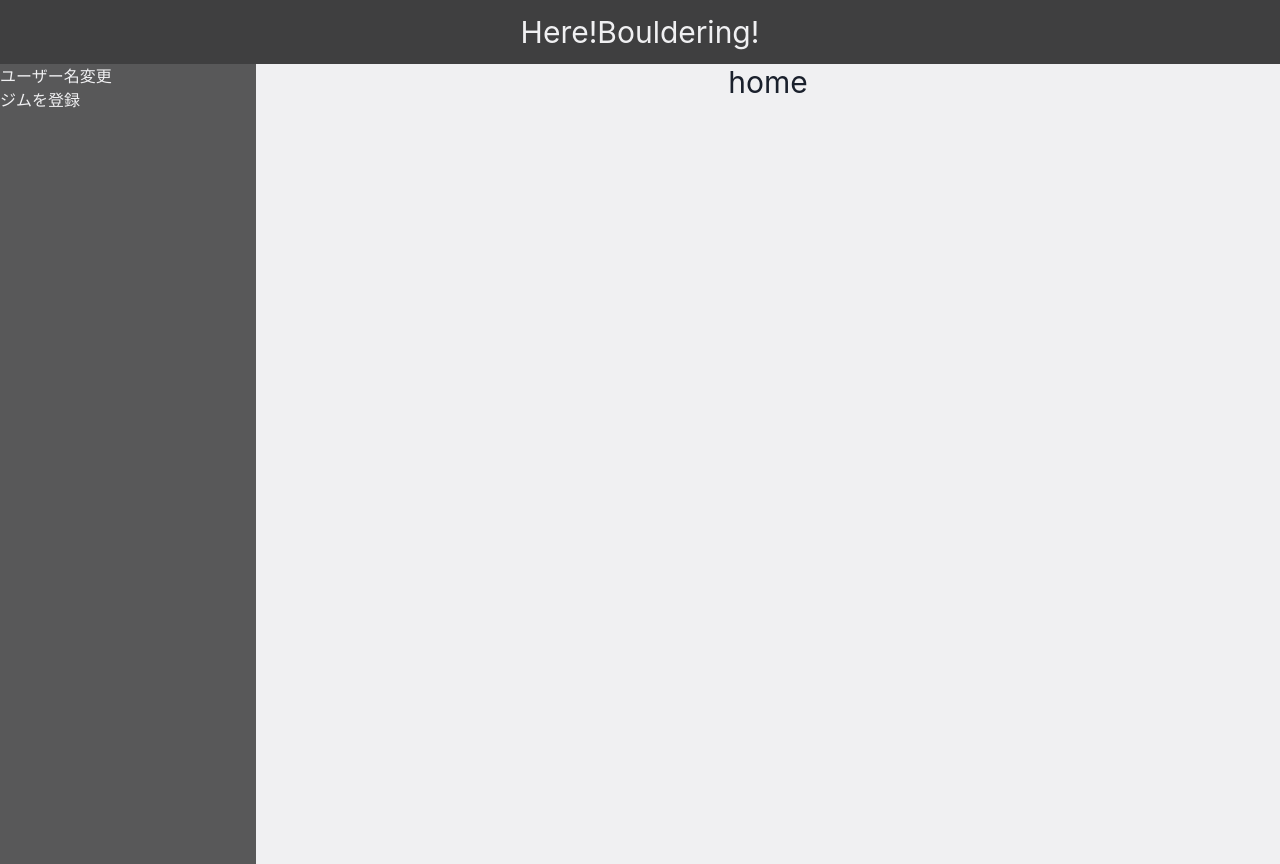
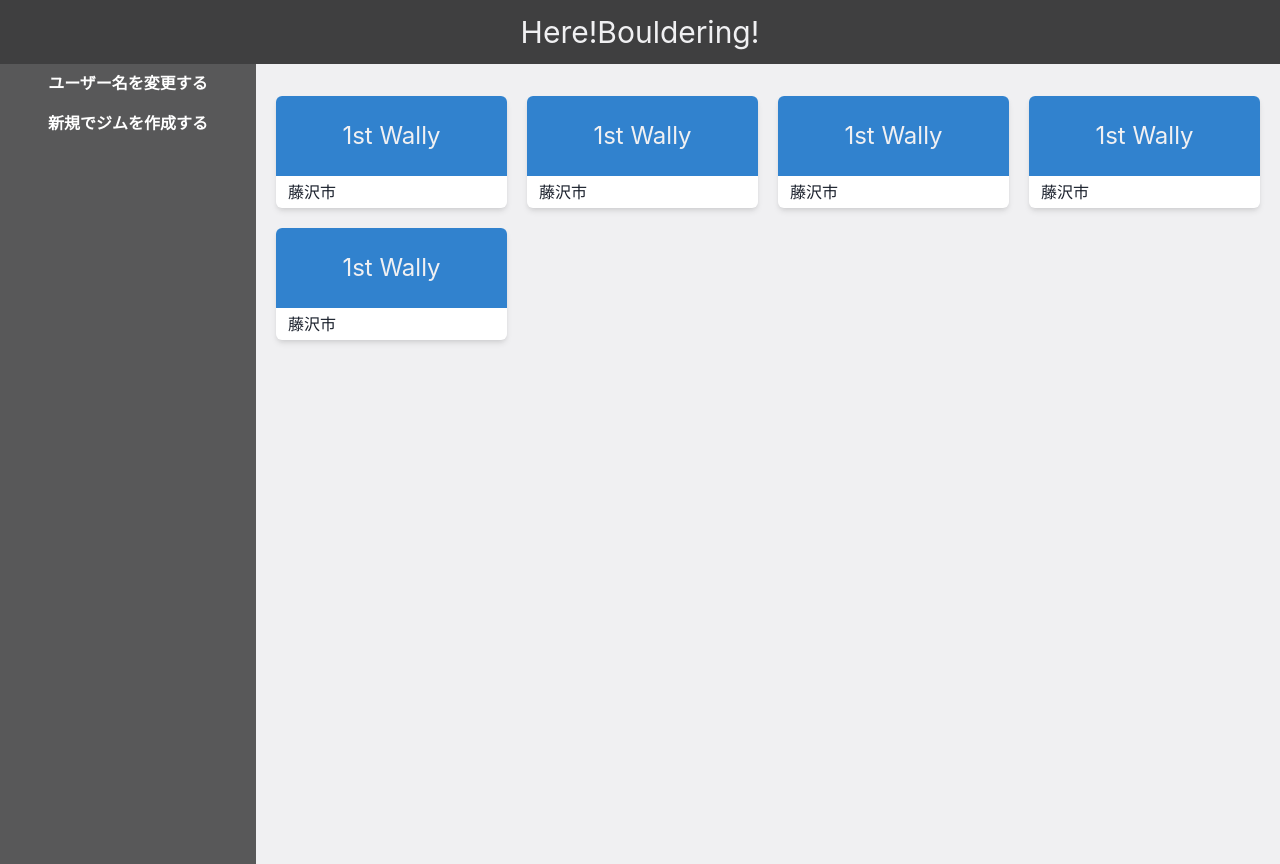
Before and after one commit to yukino-sasaki/here-bouldering-app, a React (Create React App) app in the folder client/: page / in a window 1280 px wide. Built offline with nearby package versions, Linux system fonts and the light colour scheme.

Commit message:
feat: make home UI and some components

```diff
--- a/client/package.json
+++ b/client/package.json
@@ -13,6 +13,7 @@
     "@types/node": "^16.11.26",
     "@types/react": "^17.0.39",
     "@types/react-dom": "^17.0.11",
+    "focus-visible": "^5.2.0",
     "framer-motion": "^6",
     "react": "^17.0.2",
     "react-dom": "^17.0.2",
--- /dev/null
+++ b/client/src/components/Form.tsx
@@ -0,0 +1,77 @@
+import { Input } from "@chakra-ui/react";
+import { SubmitHandler, useForm } from "react-hook-form";
+
+type CreateForm = {
+  name: string;
+  place: string;
+};
+
+export const Form = () => {
+  const {
+    handleSubmit,
+    register,
+    formState: { errors, isSubmitting },
+  } = useForm<CreateForm>();
+
+  const onSubmit: SubmitHandler<CreateForm> = (data) => console.log(data);
+  return (
+    <>
+      <form onSubmit={handleSubmit(onSubmit)}>
+        <Input
+          placeholder="name"
+          {...register("name", {
+            required: "This is required",
+            minLength: { value: 4, message: "Minimum length should be 4" },
+          })}
+        />
+      </form>
+    </>
+  );
+};
+
+// import {
+//   Button,
+//   FormControl,
+//   FormErrorMessage,
+//   FormLabel,
+//   Input,
+// } from "@chakra-ui/react";
+// import { useForm } from "react-hook-form";
+
+// export default function HookForm() {
+//   const {
+//     handleSubmit,
+//     register,
+//     formState: { errors, isSubmitting },
+//   } = useForm();
+
+//   function onSubmit(values: string) {
+//     return new Promise((resolve) => {
+//       setTimeout(() => {
+//         alert(JSON.stringify(values, null, 2));
+//       }, 3000);
+//     });
+//   }
+
+//   return (
+//     <form onSubmit={handleSubmit(onSubmit)}>
+//       <FormControl isInvalid={errors.name}>
+//         <FormLabel htmlFor="name">First name</FormLabel>
+//         <Input
+//           id="name"
+//           placeholder="name"
+//           {...register("name", {
+//             required: "This is required",
+//             minLength: { value: 4, message: "Minimum length should be 4" },
+//           })}
+//         />
+//         <FormErrorMessage>
+//           {errors.name && errors.name.message}
+//         </FormErrorMessage>
+//       </FormControl>
+//       <Button mt={4} colorScheme="teal" isLoading={isSubmitting} type="submit">
+//         Submit
+//       </Button>
+//     </form>
+//   );
+// }
--- /dev/null
+++ b/client/src/components/Modal.tsx
@@ -0,0 +1,41 @@
+import {
+  Button,
+  Modal as ModalRNE,
+  ModalBody,
+  ModalCloseButton,
+  ModalContent,
+  ModalFooter,
+  ModalHeader,
+  ModalOverlay,
+} from "@chakra-ui/react";
+
+type ModalType = {
+  isOpen: boolean;
+  onClose: () => void;
+  header: string;
+  submit: string;
+};
+
+export const Modal: React.FC<ModalType> = ({
+  isOpen,
+  onClose,
+  children,
+  header,
+  submit,
+}) => {
+  return (
+    <ModalRNE isOpen={isOpen} onClose={onClose}>
+      <ModalOverlay />
+      <ModalContent>
+        <ModalHeader>{header}</ModalHeader>
+        <ModalCloseButton />
+        <ModalBody>{children}</ModalBody>
+        <ModalFooter>
+          <Button colorScheme="blue" mr={3} onClick={onClose}>
+            {submit}
+          </Button>
+        </ModalFooter>
+      </ModalContent>
+    </ModalRNE>
+  );
+};
--- /dev/null
+++ b/client/src/dummy.js
@@ -0,0 +1,22 @@
+export const gym = [
+  {
+    name: "1st Wally",
+    place: "藤沢市",
+  },
+  {
+    name: "1st Wally",
+    place: "藤沢市",
+  },
+  {
+    name: "1st Wally",
+    place: "藤沢市",
+  },
+  {
+    name: "1st Wally",
+    place: "藤沢市",
+  },
+  {
+    name: "1st Wally",
+    place: "藤沢市",
+  },
+];
--- a/client/src/screens/HomeScreen.tsx
+++ b/client/src/screens/HomeScreen.tsx
@@ -1,6 +1,29 @@
-import React from "react";
+import {
+  Button,
+  Center,
+  FormControl,
+  FormLabel,
+  Grid,
+  GridItem,
+  Input,
+  useDisclosure,
+} from "@chakra-ui/react";
+import "focus-visible/dist/focus-visible";
+import { useNavigate } from "react-router-dom";
+import { Modal } from "../components/Modal";
+import { gym } from "../dummy";
 
 const HomeScreen = () => {
+  const navigate = useNavigate();
+
+  const createGym = useDisclosure();
+  const userSetting = useDisclosure();
+
+  const navigatePage = () => {
+    // wish to navigate each id. it's tentative
+    navigate("/detail");
+  };
+
   return (
     <>
       <div className="bg-darkgray flex-col justify-center h-16 flex">
@@ -8,13 +31,63 @@ const HomeScreen = () => {
       </div>
       <div className="flex h-full">
         <div className="bg-gray w-1/5 h-screen">
-          <h3 className="text-white">ユーザー名変更</h3>
-          <h3 className="text-white">ジムを登録</h3>
+          <Button colorScheme="white" isFullWidth onClick={userSetting.onOpen}>
+            ユーザー名を変更する
+          </Button>
+          <Button colorScheme="white" isFullWidth onClick={createGym.onOpen}>
+            新規でジムを作成する
+          </Button>
         </div>
-        <div className="bg-white w-4/5">
-          <div className="text-3xl text-red-500 text-center">home</div>
+        <div className="bg-white w-4/5 px-5 pt-8">
+          <Grid gap={5} templateColumns="repeat(4, 1fr)">
+            {gym.map(({ name, place }, i) => {
+              return (
+                <GridItem
+                  w="100%"
+                  h="28"
+                  bg="white"
+                  borderRadius="md"
+                  boxShadow="md"
+                  onClick={navigatePage}
+                >
+                  <Center w="100%" bg="blue.500" h="20" borderTopRadius="md">
+                    <div className="text-white text-2xl">{name}</div>
+                  </Center>
+                  <div className="px-3 leading-8">{place}</div>
+                </GridItem>
+              );
+            })}
+          </Grid>
         </div>
       </div>
+
+      <Modal
+        isOpen={createGym.isOpen}
+        onClose={createGym.onClose}
+        header="ジムを新規作成する"
+        submit="作成する"
+      >
+        <FormControl>
+          <FormLabel>ジムの名前</FormLabel>
+          <Input />
+        </FormControl>
+        <FormControl>
+          <FormLabel>ジムの場所</FormLabel>
+          <Input />
+        </FormControl>
+      </Modal>
+
+      <Modal
+        isOpen={userSetting.isOpen}
+        onClose={userSetting.onClose}
+        header={"ユーザー名を変更する"}
+        submit="変更する"
+      >
+        <FormControl>
+          <FormLabel>変更後のユーザー名</FormLabel>
+          <Input />
+        </FormControl>
+      </Modal>
     </>
   );
 };
--- /dev/null
+++ b/package.json
@@ -0,0 +1,5 @@
+{
+  "dependencies": {
+    "@types/react-router-dom": "^5.3.3"
+  }
+}
```
Also changed, not shown: 2 other files (tests, documents, lock files or other folders).
